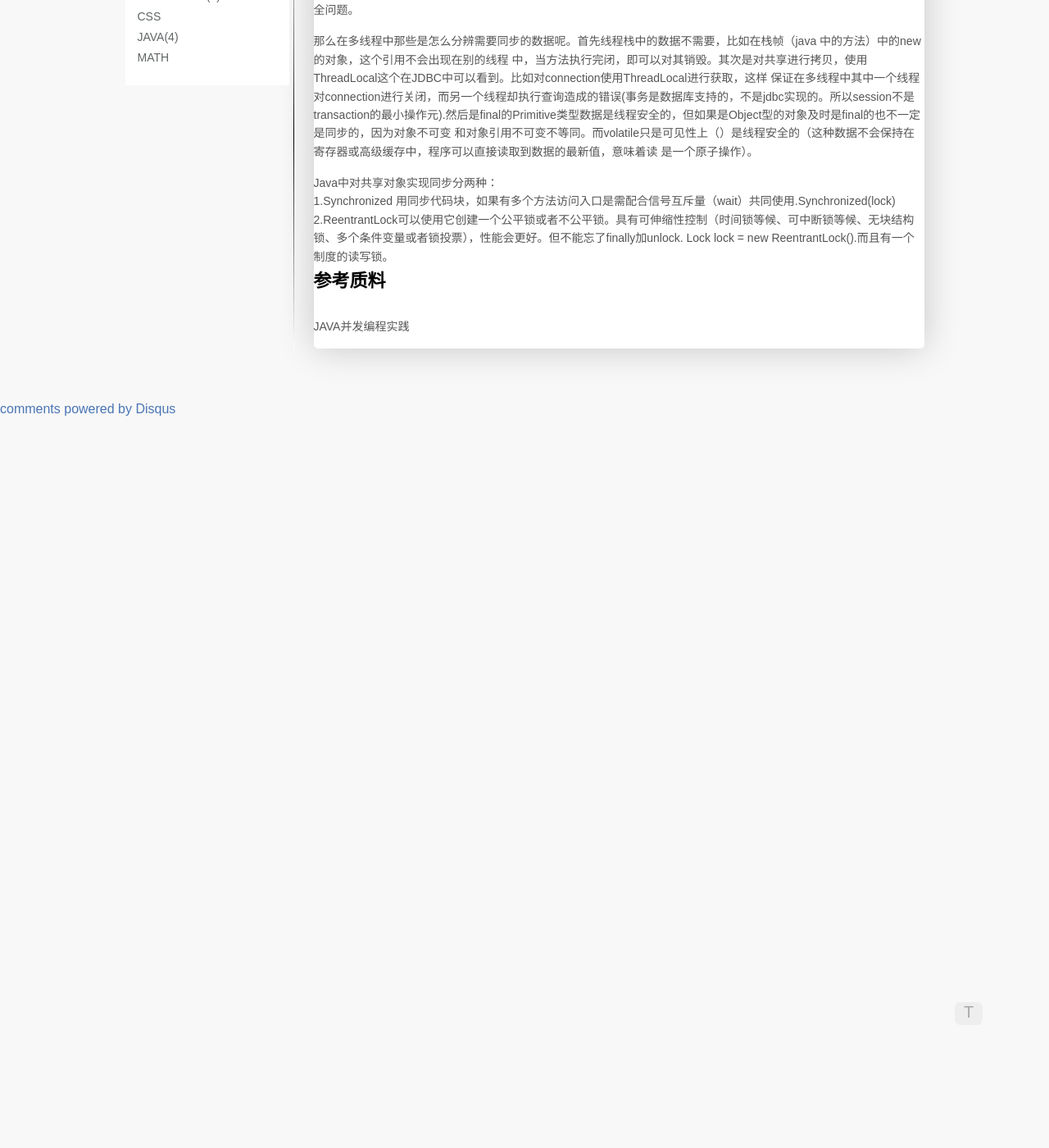
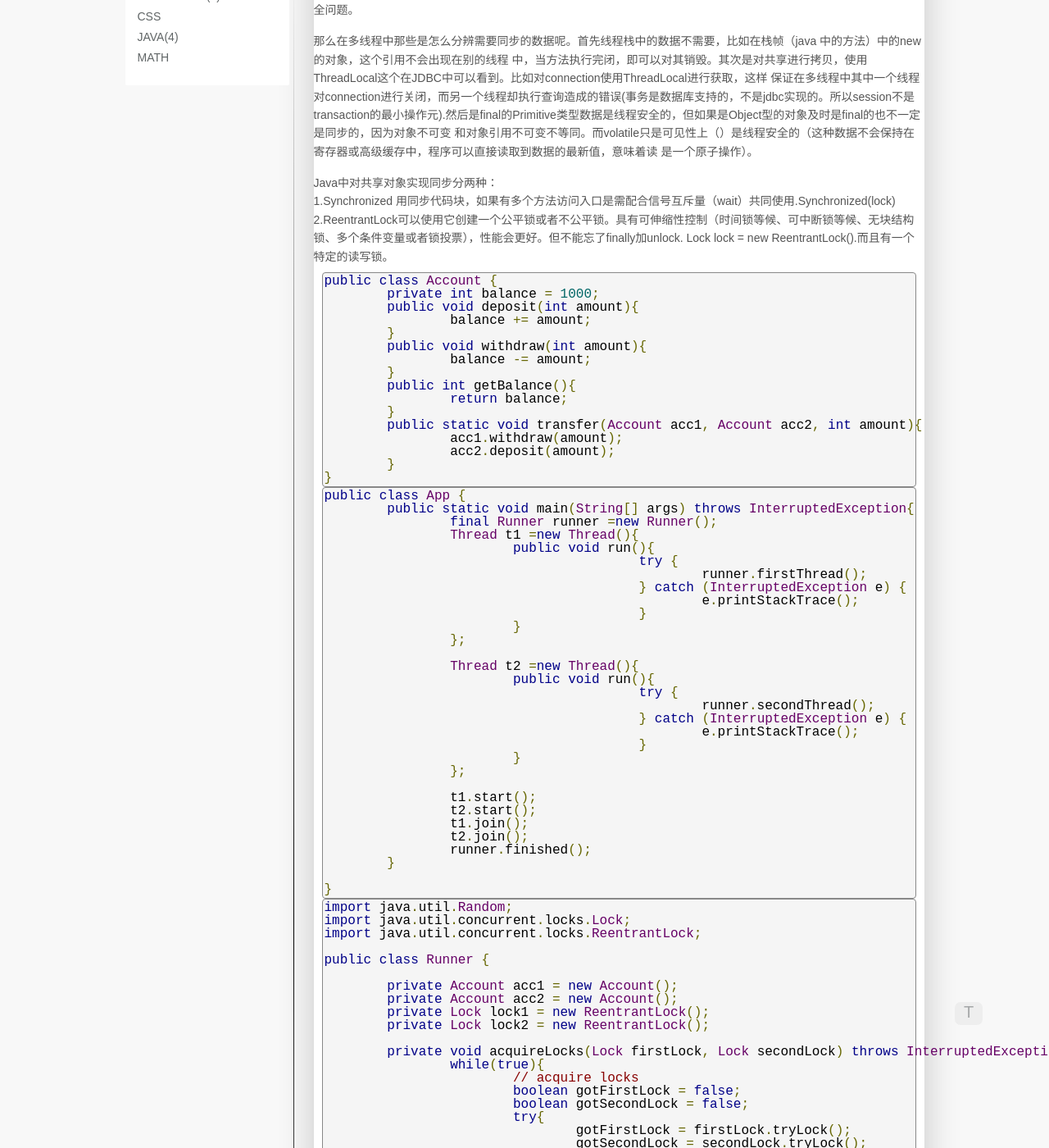
Before and after one commit to clinx/clinx.github.io, a Jekyll site: the page built from _posts/java/2014-03-16-java-concurrency.md, in a window 1280 px wide and 1400 px high, scrolled down 215 px. Shown: the whole window at 82% size. Built offline with Jekyll 4.4.1, drawn with Linux system fonts in a browser that asks for light colours; Markdown is read by kramdown in place of the engine named in the settings; comment, search, counter and statistics services are not loaded; before the commit the page ends 900 px from its top, so only the background shows below that; some of the changed text lies outside the part shown.

Commit message:
add code for concurrency

```diff
--- a/_posts/java/2014-03-16-java-concurrency.md
+++ b/_posts/java/2014-03-16-java-concurrency.md
@@ -19,7 +19,132 @@ transaction的最小操作元).然后是final的Primitive类型数据是线程
 
 Java中对共享对象实现同步分两种：
 1.Synchronized 用同步代码块，如果有多个方法访问入口是需配合信号互斥量（wait）共同使用.Synchronized(lock)
-2.ReentrantLock可以使用它创建一个公平锁或者不公平锁。具有可伸缩性控制（时间锁等候、可中断锁等候、无块结构锁、多个条件变量或者锁投票），性能会更好。但不能忘了finally加unlock. Lock lock = new ReentrantLock().而且有一个制度的读写锁。
+2.ReentrantLock可以使用它创建一个公平锁或者不公平锁。具有可伸缩性控制（时间锁等候、可中断锁等候、无块结构锁、多个条件变量或者锁投票），性能会更好。但不能忘了finally加unlock. Lock lock = new ReentrantLock().而且有一个特定的读写锁。
+<pre>
+public class Account {
+	private int balance = 1000;
+	public void deposit(int amount){
+		balance += amount;
+	}
+	public void withdraw(int amount){
+		balance -= amount;
+	}
+	public int getBalance(){
+		return balance;
+	}
+	public static void transfer(Account acc1, Account acc2, int amount){
+		acc1.withdraw(amount);
+		acc2.deposit(amount);
+	}
+}
+</pre>
+<pre>
+public class App {
+	public static void main(String[] args) throws InterruptedException{
+		final Runner runner =new Runner();
+		Thread t1 =new Thread(){
+			public void run(){
+					try {
+						runner.firstThread();
+					} catch (InterruptedException e) {
+						e.printStackTrace();
+					}
+			}
+		};
+
+		Thread t2 =new Thread(){
+			public void run(){
+					try {
+						runner.secondThread();
+					} catch (InterruptedException e) {
+						e.printStackTrace();
+					}
+			}
+		};
+
+		t1.start();
+		t2.start();
+		t1.join();
+		t2.join();
+		runner.finished();
+	}
+
+}
+</pre>
+<pre>
+import java.util.Random;
+import java.util.concurrent.locks.Lock;
+import java.util.concurrent.locks.ReentrantLock;
+
+public class Runner {
+
+	private Account acc1 = new Account();
+	private Account acc2 = new Account();
+	private Lock lock1 = new ReentrantLock();
+	private Lock lock2 = new ReentrantLock();
+
+	private void acquireLocks(Lock firstLock, Lock secondLock) throws InterruptedException{
+		while(true){
+			// acquire locks
+			boolean gotFirstLock = false;
+			boolean gotSecondLock = false;
+			try{
+				gotFirstLock = firstLock.tryLock();
+				gotSecondLock = secondLock.tryLock();
+			}finally{
+				if(gotFirstLock && gotSecondLock){
+					return;
+				}
+				if(gotFirstLock){
+					firstLock.unlock();
+				}
+				if(gotSecondLock){
+					secondLock.unlock();
+				}
+
+			}
+			Thread.sleep(1);
+		}
+	}
+
+	public void firstThread() throws InterruptedException{
+		Random random = new Random();
+		for(int i=0; i<1000; i++){
+			acquireLocks(lock1,lock2);
+			try{
+				Account.transfer(acc1, acc2, random.nextInt(1000));
+			}finally{
+				lock2.unlock();
+				lock1.unlock();
+			}
+
+		}
+	}
+
+	public void secondThread() throws InterruptedException{
+		Random random = new Random();
+		for(int i=0; i<1000; i++){
+			acquireLocks(lock2,lock1);
+			try{
+				Account.transfer(acc2, acc1, random.nextInt(1000));
+			}finally{
+				lock2.unlock();
+				lock1.unlock();
+			}
+
+		}
+	}
+
+	public void finished(){
+		System.out.println("Account 1 balance: " + acc1.getBalance());
+		System.out.println("Account 2 balance: " + acc2.getBalance());
+		System.out.println("Total balance: " + (acc1.getBalance() + acc2.getBalance()));
+	}
+}
+</pre>
+
+其他[同步demo code](https://github.com/clinx/ConcurrencyThreadDemo)
 
 ##参考质料
 JAVA并发编程实践
+[Cave of programming](http://www.caveofprogramming.com/)
```
